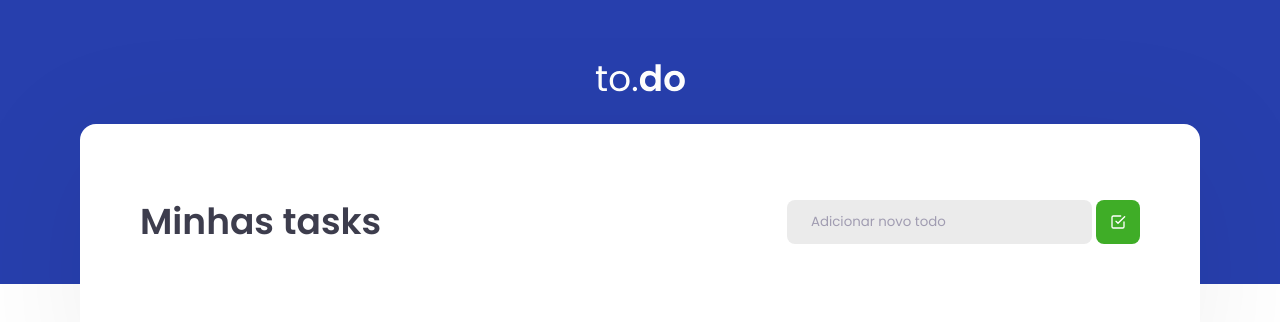
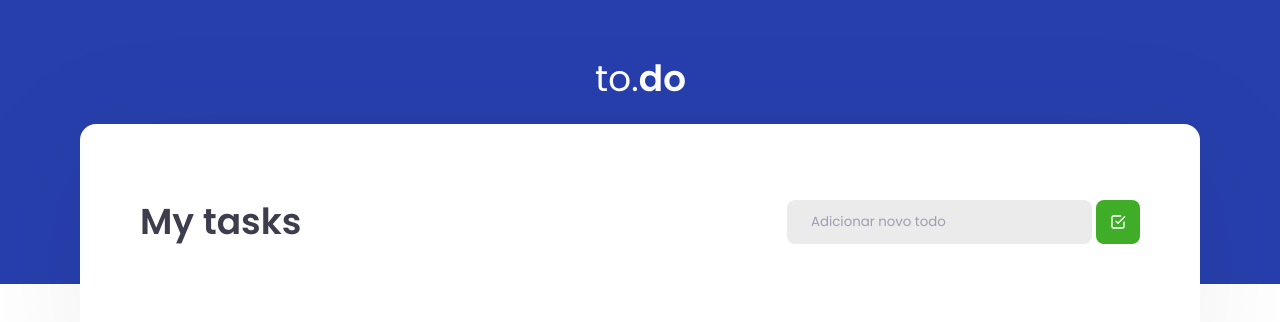
Before and after one commit to allissonferreira/ignite-reactjs-conceitos-do-react, a React app: page / in a window 1280 px wide. Shown: the top 322 px of the page. Built offline with nearby package versions, Linux system fonts and the light colour scheme.

Commit message:
Change header title

```diff
--- a/src/components/TaskList.tsx
+++ b/src/components/TaskList.tsx
@@ -59,7 +59,7 @@ export function TaskList() {
   return (
     <section className="task-list container">
       <header>
-        <h2>Minhas tasks</h2>
+        <h2>My tasks</h2>
 
         <div className="input-group">
           <input
```
